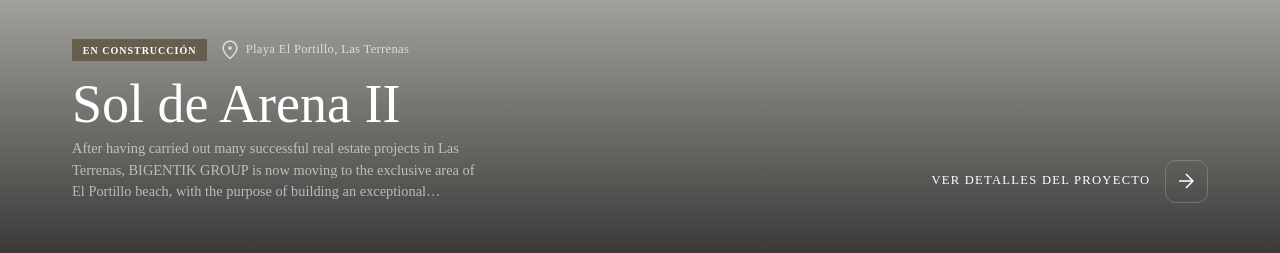
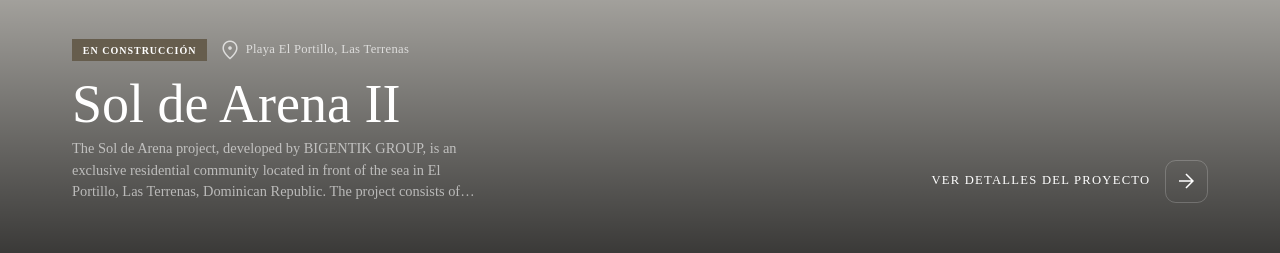
Before and after one commit to bigentikgroup1-hue/bigentik-group, a Next.js app: page /about in a window 1280 px wide. Shown: the part 3848-4101 px from the top of the page. Built offline with nearby package versions, Linux system fonts and the light colour scheme; a web font is replaced by a local one.

Commit message:
feat: add sol de arena 1 and 2 content

```diff
--- a/app/[locale]/projects/[slug]/page.tsx
+++ b/app/[locale]/projects/[slug]/page.tsx
@@ -34,6 +34,7 @@ export default async function ProjectDetailPage({ params }: { params: Promise<{
   let statusText = '';
   if (project.status === 'sold') statusText = t('projects.filters.sold');
   else if (project.status === 'in construction') statusText = t('projects.filters.construction');
+  else if (project.status === 'preSale') statusText = t('projects.filters.preSale');
 
   const galleryMapped = project.images.map((img: string, i: number) => ({
     url: img,
--- a/data/projects-i18n.ts
+++ b/data/projects-i18n.ts
@@ -96,9 +96,14 @@ export const projects: Project[] = [
       fr: "Sol de Arena II"
     },
     description: {
-      en: "After having carried out many successful real estate projects in Las Terrenas, BIGENTIK GROUP is now moving to the exclusive area of El Portillo beach, with the purpose of building an exceptional beachfront community of 117 high-class units. Sol de Arena offers apartments with an ultra-modern design and large openings to fully enjoy the beach landscape and the wonderful ocean view.",
-      es: "Después de haber realizado muchos proyectos inmobiliarios exitosos en Las Terrenas, el GRUPO BIGENTIK ahora se muda a la exclusiva zona de la playa El Portillo, con el propósito de construir una comunidad frente al mar excepcional de 117 unidades de clase alta. Sol de Arena brinda apartamentos con un diseño ultra moderno y con grandes aperturas para disfrutar a lo máximo del paisaje de playa y de la maravillosa vista al mar.",
-      fr: "Après avoir réalisé de nombreux projets immobiliers à succès à Las Terrenas, le GROUPE BIGENTIK s'installe désormais dans la zone exclusive de la plage d'El Portillo, dans le but de construire une communauté en bord de mer exceptionnelle de 117 unités haut de gamme. Sol de Arena propose des appartements au design ultra-moderne avec de grandes ouvertures pour profiter pleinement du paysage balnéaire et de la magnifique vue sur l'océan."
+      en: "The Sol de Arena project, developed by BIGENTIK GROUP, is an exclusive residential community located in front of the sea in El Portillo, Las Terrenas, Dominican Republic. The project consists of 117 high-end units.\n Phase II, which includes 51 condominiums distributed in five buildings (G, H, I, J, K), is currently in pre-sale and its delivery is scheduled for December 2026.\n\nUnit specifications:\n•2-bedroom apartments: 150 m², with 2.5 bathrooms, European modular kitchen and terrace\n•3-bedroom penthouses: 283.9 m², with 3.5 bathrooms, laundry room and terrace with jacuzzi. \n\nFinishes: \nHigh-end materials include coral stone floors, quartz countertops in the kitchen, Brazilian oak cabinets and German brand faucets.\n\nServices: \nThe project includes 24-hour security, private parking and a mandatory unit rental program during the first two years. Condominium fees are estimated at 2 USD/m².",
+      es: "El proyecto Sol de Arena, desarrollado por BIGENTIK GROUP, es una exclusiva comunidad residencial ubicada frente al mar en El Portillo, Las Terrenas, República Dominicana. El proyecto consta de 117 unidades de alta gama.\n La Fase II, que incluye 51 condominios distribuidos en cinco edificios (G, H, I, J, K), se encuentra actualmente en preventa y su entrega está programada para diciembre de 2026.\n\nEspecificaciones de las unidades:\n•Apartamentos de 2 recámaras: 150 m², con 2.5 baños, cocina modular europea y terraza\n•Penthouses de 3 recámaras: 283.9 m², con 3.5 baños, cuarto de lavandería y terraza con jacuzzi. \n\nAcabados: \nLos materiales de alta gama incluyen pisos de piedra coralina, encimeras de cuarzo en la cocina, gabinetes de roble brasileño y grifería de marcas alemanas.\n\nServicios: \nEl proyecto incluye seguridad las 24 horas, estacionamiento privado y un programa obligatorio de alquiler de unidades durante los dos primeros años. Las cuotas de condominio se estiman en 2 USD/m².",
+      fr: "Le projet Sol de Arena, développé par BIGENTIK GROUP, est une communauté résidentielle exclusive située face à la mer à El Portillo, Las Terrenas, République Dominicaine. Le projet se compose de 117 unités haut de gamme.\n La Phase II, qui comprend 51 condominiums répartis dans cinq bâtiments (G, H, I, J, K), est actuellement en prévente et sa livraison est prévue pour décembre 2026.\n\nSpécifications des unités:\n•Appartements de 2 chambres: 150 m², avec 2.5 salles de bain, cuisine modulaire européenne et terrasse\n•Penthouses de 3 chambres: 283.9 m², avec 3.5 salles de bain, buanderie et terrasse avec jacuzzi. \n\nFinitions: \nLes matériaux haut de gamme comprennent des sols en pierre de corail, des comptoirs en quartz dans la cuisine, des armoires en chêne brésilien et des robinets de marque allemande.\n\nServices: \nLe projet comprend une sécurité 24h/24, un parking privé et un programme de location obligatoire des unités pendant les deux premières années. Les frais de copropriété sont estimés à 2 USD/m²."
+    },
+    amenities: {
+      en: "•2 swimming pools\n•Bar-restaurant\n•Gym\n•Yoga area\n•Spa\n•Boutique",
+      es: "•2 piscinas\n•Bar-restaurante\n•Gimnasio\n•Área de yoga\n•Spa\n•Boutique",
+      fr: "•2 piscines\n•Bar-restaurant\n•Gimnasio\n•Área de yoga\n•Spa\n•Boutique"
     },
     coverImage: "IMG_1_snizgw",
     coverImageMobile: "solArena2_card_mobile_vp6eyl",
@@ -133,9 +138,14 @@ export const projects: Project[] = [
       fr: "Sol de Arena"
     },
     description: {
-      en: "After having carried out many successful real estate projects in Las Terrenas, BIGENTIK GROUP is now moving to the exclusive area of El Portillo beach, with the purpose of building an exceptional beachfront community of 117 high-class units. Sol de Arena offers apartments with an ultra-modern design and large openings to fully enjoy the beach landscape and the wonderful ocean view. Inside the apartments, one finds spacious and bright living spaces, and exceptional social areas around the impressive swimming pool.",
-      es: "Después de haber realizado muchos proyectos inmobiliarios exitosos en Las Terrenas, el GRUPO BIGENTIK ahora se muda a la exclusiva zona de la playa El Portillo, con el propósito de construir una comunidad frente al mar excepcional de 117 unidades de clase alta. Sol de Arena brinda apartamentos con un diseño ultra moderno y con grandes aperturas para disfrutar a lo máximo del paisaje de playa y de la maravillosa vista al mar. Dentro de los apartamentos, uno encuentra amplios y luminosos espacios de vida y alrededor de la impresionante piscina, áreas sociales excepcionales.",
-      fr: "Après avoir réalisé de nombreux projets immobiliers à succès à Las Terrenas, le GROUPE BIGENTIK s'installe désormais dans la zone exclusive de la plage d'El Portillo, dans le but de construire une communauté en bord de mer exceptionnelle de 117 unités haut de gamme. Sol de Arena propose des appartements au design ultra-moderne avec de grandes ouvertures pour profiter pleinement du paysage balnéaire et de la magnifique vue sur l'océan. À l'intérieur des appartements, on trouve des espaces de vie spacieux et lumineux, et des espaces sociaux exceptionnels autour de l'impressionnante piscine."
+      en: "The Sol de Arena project, developed by BIGENTIK GROUP, is an exclusive residential community located in front of the sea in El Portillo, Las Terrenas, Dominican Republic. The project consists of 117 high-end units.\n Phase I, which includes 49 units, is sold out, with delivery in 2025.\n\nUnit specifications:\n•2-bedroom apartments: 150 m², with 2.5 bathrooms, European modular kitchen and terrace\n•3-bedroom penthouses: 283.9 m², with 3.5 bathrooms, laundry room and terrace with jacuzzi. \n\nFinishes: \nHigh-end materials include coral stone floors, quartz countertops in the kitchen, Brazilian oak cabinets and German brand faucets.\n\nServices: \nThe project includes 24-hour security, private parking and a mandatory unit rental program during the first two years. Condominium fees are estimated at 2 USD/m².",
+      es: "El proyecto Sol de Arena, desarrollado por BIGENTIK GROUP, es una exclusiva comunidad residencial ubicada frente al mar en El Portillo, Las Terrenas, República Dominicana. El proyecto consta de 117 unidades de alta gama.\nLa Fase I, que consta de 49 unidades, está vendida, con entrega en 2025.\n\nEspecificaciones de las unidades:\n•Apartamentos de 2 recámaras: 150 m², con 2.5 baños, cocina modular europea y terraza\n•Penthouses de 3 recámaras: 283.9 m², con 3.5 baños, cuarto de lavandería y terraza con jacuzzi. \n\nAcabados: \nLos materiales de alta gama incluyen pisos de piedra coralina, encimeras de cuarzo en la cocina, gabinetes de roble brasileño y grifería de marcas alemanas.\n\nServicios: \nEl proyecto incluye seguridad las 24 horas, estacionamiento privado y un programa obligatorio de alquiler de unidades durante los dos primeros años. Las cuotas de condominio se estiman en 2 USD/m².",
+      fr: "Le projet Sol de Arena, développé par BIGENTIK GROUP, est une communauté résidentielle exclusive située face à la mer à El Portillo, Las Terrenas, République Dominicaine. Le projet se compose de 117 unités haut de gamme.\n La Phase I, qui comprend 49 unités, est vendue, avec livraison en 2025.\n\nSpécifications des unités:\n•Appartements de 2 chambres: 150 m², avec 2.5 salles de bain, cuisine modulaire européenne et terrasse\n•Penthouses de 3 chambres: 283.9 m², avec 3.5 salles de bain, buanderie et terrasse avec jacuzzi. \n\nFinitions: \nLes matériaux haut de gamme comprennent des sols en pierre de corail, des comptoirs en quartz dans la cuisine, des armoires en chêne brésilien et des robinets de marque allemande.\n\nServices: \nLe projet comprend une sécurité 24h/24, un parking privé et un programme de location obligatoire des unités pendant les deux premières années. Les frais de copropriété sont estimés à 2 USD/m²."
+    },
+    amenities: {
+      en: "•2 swimming pools\n•Bar-restaurant\n•Gym\n•Yoga area\n•Spa\n•Boutique",
+      es: "•2 piscinas\n•Bar-restaurante\n•Gimnasio\n•Área de yoga\n•Spa\n•Boutique",
+      fr: "•2 piscines\n•Bar-restaurant\n•Gimnasio\n•Área de yoga\n•Spa\n•Boutique"
     },
     coverImage: "IMG_1_g1hzef",
     coverImageMobile: "solArena_card_mobile_wdtyux",
```
